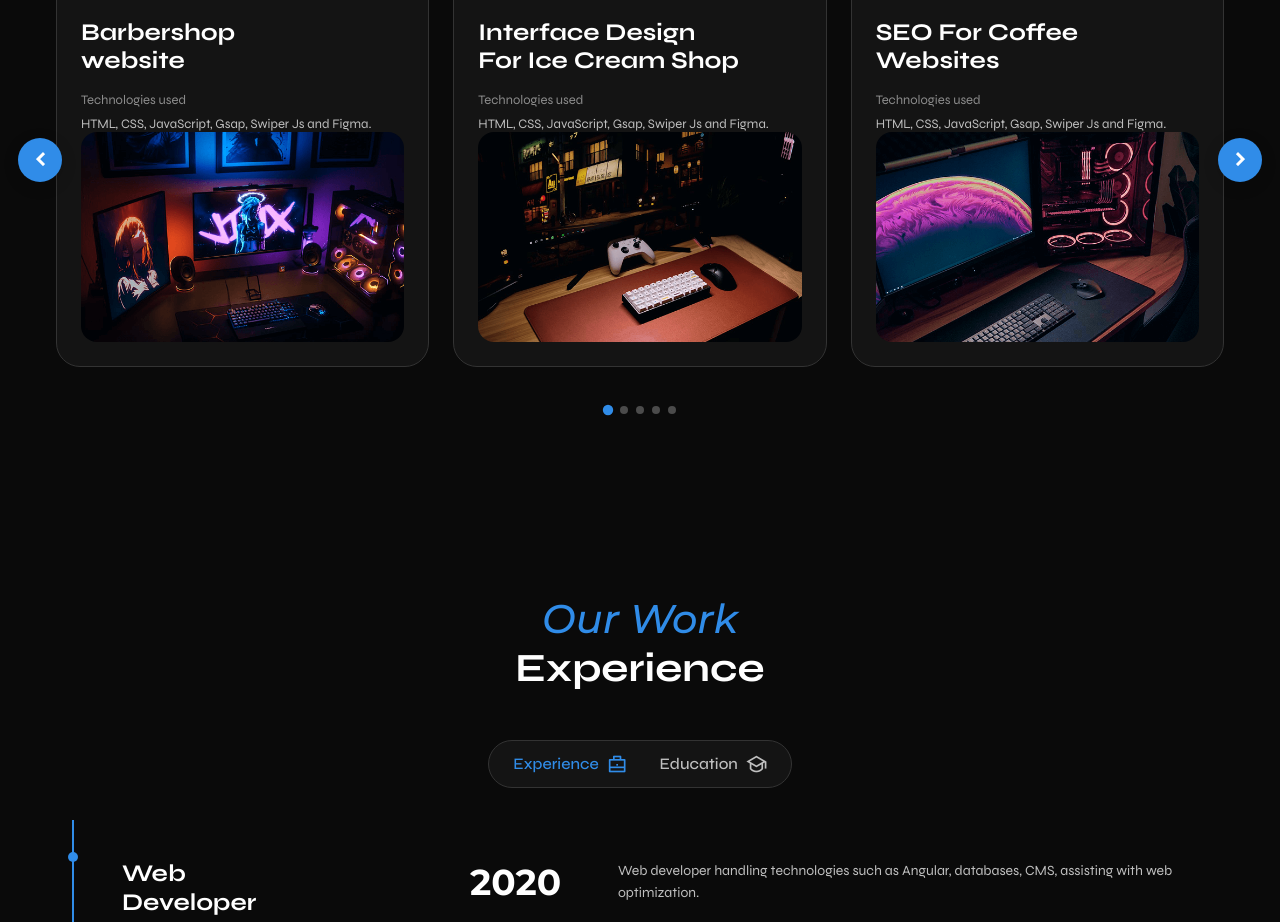
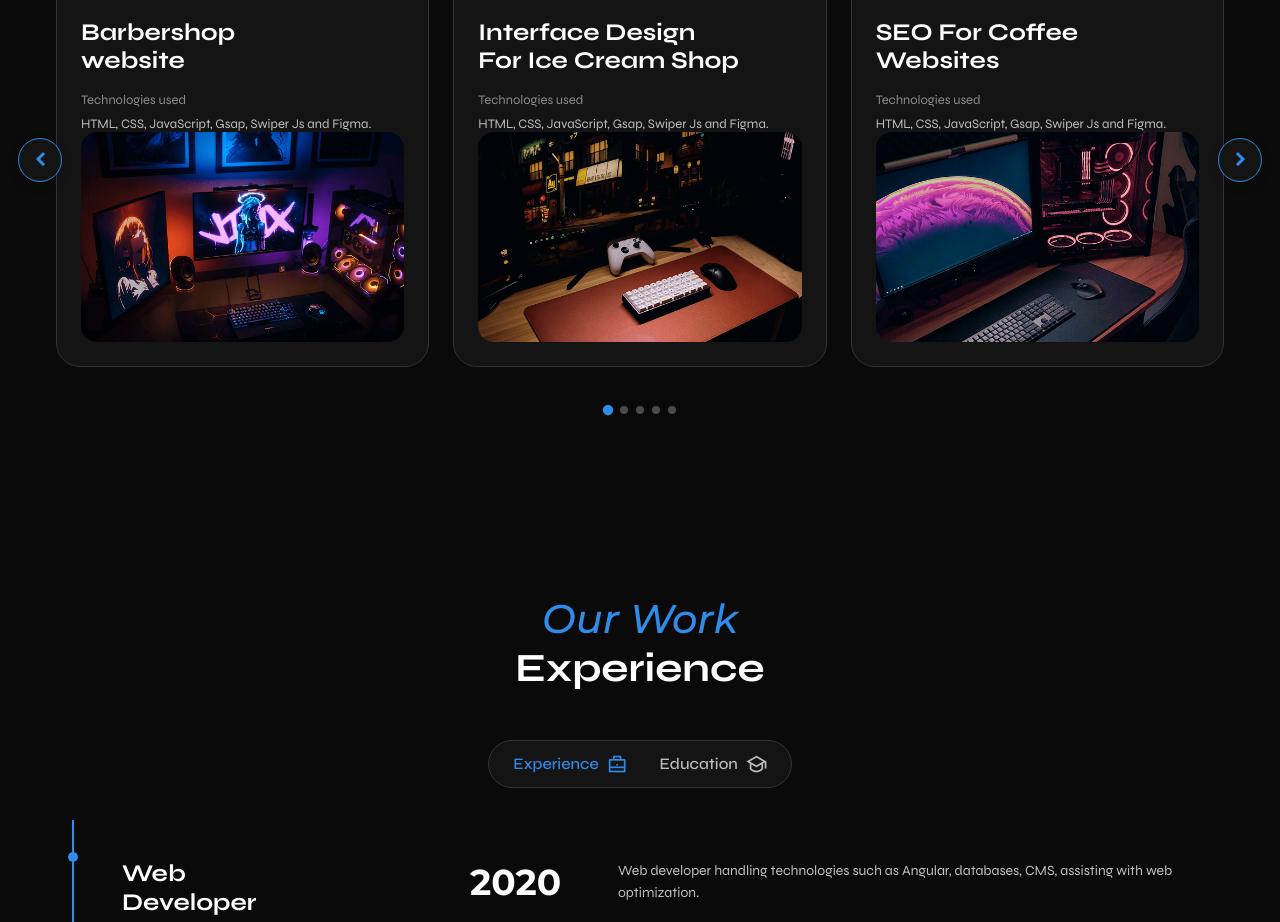
Before and after one commit to binhphanbp/portfolio-digital-marketing, a Next.js app: page / in a window 1280 px wide. Shown: the part 1740-2662 px from the top of the page. Built offline with nearby package versions, Linux system fonts and the light colour scheme.

Commit message:
update: ui button slider

```diff
--- a/app/globals.css
+++ b/app/globals.css
@@ -603,13 +603,14 @@ button {
 /*=============== SWIPER NAVIGATION OVERRIDES ===============*/
 .projects-button-next,
 .projects-button-prev {
-  background-color: var(--first-color);
-  color: #fff;
+  background-color: var(--container-color);
+  border: 1.5px solid var(--first-color);
+  color: var(--first-color);
   width: 44px;
   height: 44px;
   border-radius: 50%;
-  box-shadow: 0 4px 16px rgba(0, 0, 0, 0.15);
-  transition: all 0.3s;
+  box-shadow: 0 4px 16px rgba(0, 0, 0, 0.05);
+  transition: all 0.3s cubic-bezier(0.25, 0.8, 0.25, 1);
   position: absolute;
   top: 50%;
   transform: translateY(-50%);
@@ -637,12 +638,33 @@ button {
 .projects-button-prev i {
   font-size: 1.5rem;
   font-weight: var(--font-bold);
+  transition: transform 0.3s;
 }
 
 .projects-button-next:hover,
 .projects-button-prev:hover {
-  background-color: var(--first-color-alt);
+  background-color: var(--first-color);
+  color: #fff;
   transform: translateY(-50%) scale(1.1);
+  box-shadow: 0 8px 24px rgba(var(--first-color-rgb), 0.25);
+}
+
+.projects-button-next:hover i {
+  transform: translateX(2px);
+}
+.projects-button-prev:hover i {
+  transform: translateX(-2px);
+}
+
+.projects-button-next.swiper-button-disabled,
+.projects-button-prev.swiper-button-disabled {
+  opacity: 0.5;
+  cursor: not-allowed;
+  pointer-events: none;
+  background-color: transparent;
+  border-color: var(--text-color-light);
+  color: var(--text-color-light);
+  box-shadow: none;
 }
 
 .projects__swiper {
```
